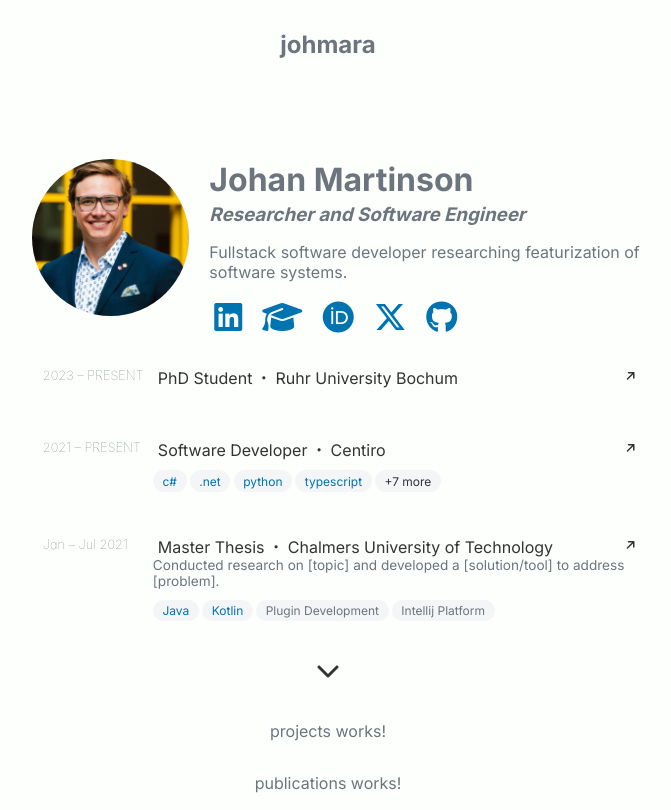
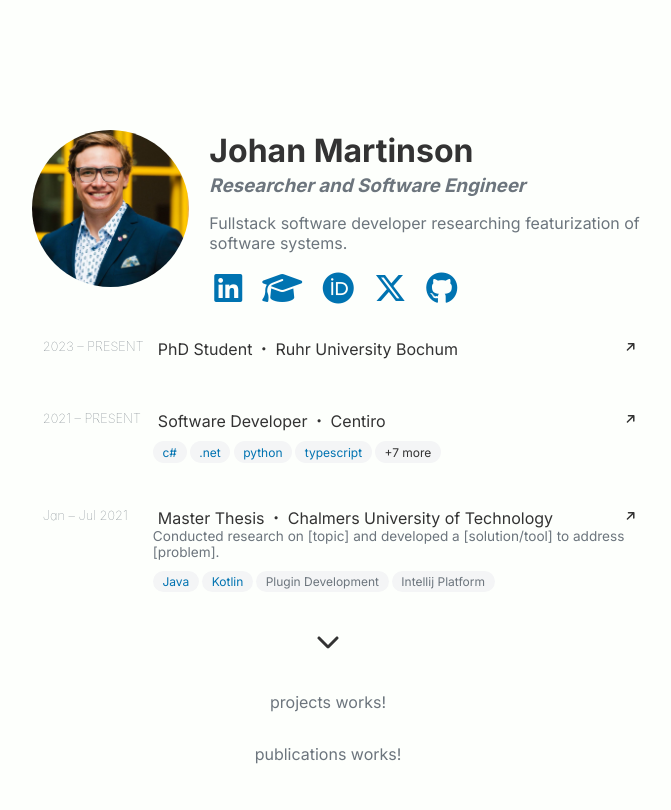
Before and after one commit to johmara/johmara.github.io, an Angular app: page /home in a window 1280 px wide. Shown: the whole page, without its empty margins (312-983 px from the left). Built offline with nearby package versions, Linux system fonts and the light colour scheme.

Commit message:
fix experience

```diff
--- a/src/app/home/home.component.html
+++ b/src/app/home/home.component.html
@@ -1,5 +1,6 @@
 <div class="container">
-  <h2 class="title">{{ title }}</h2>
+  <!--<h2 class="title"><{{ title }}></h2>-->
+  <h2 class="title"></h2>
   <div class="header">
     <div class="image-content">
       <img [src]="'assets/profileimg.jpg'" alt="Profile" class="profile-img">
--- a/src/app/home/home.component.scss
+++ b/src/app/home/home.component.scss
@@ -35,6 +35,7 @@
 }
 
 .title {
+  color: var(--accent-color-2);
   margin-bottom: 5rem;
   text-align: center; /* Center the title */
   width: 100%; /* Ensure the title spans the full width */
@@ -58,4 +59,5 @@
 
 .name {
   margin-bottom: 0.2rem;
+  color: var(--accent-color-1);
 }
```
